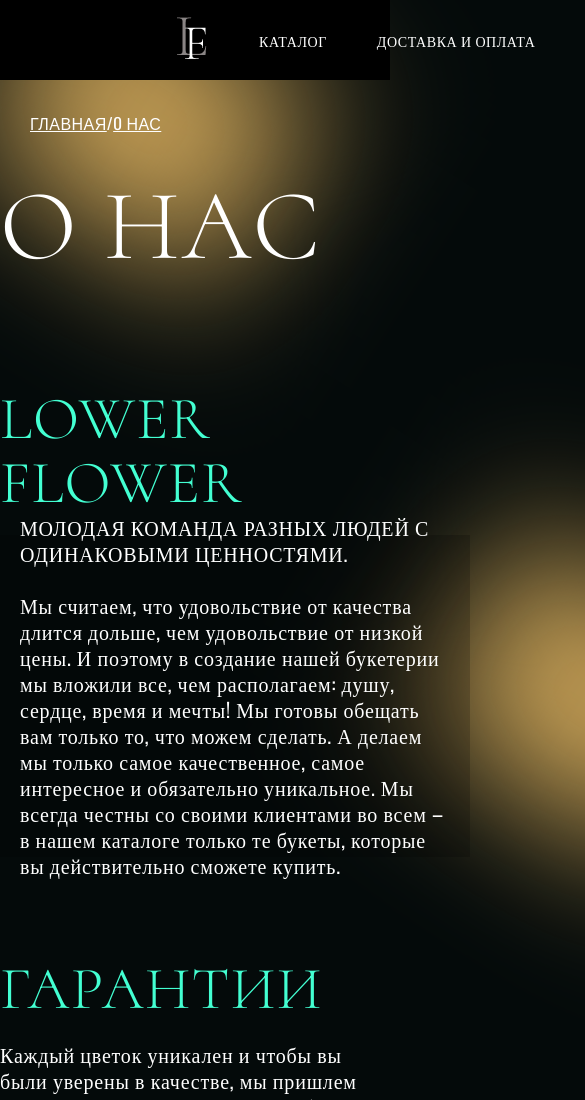
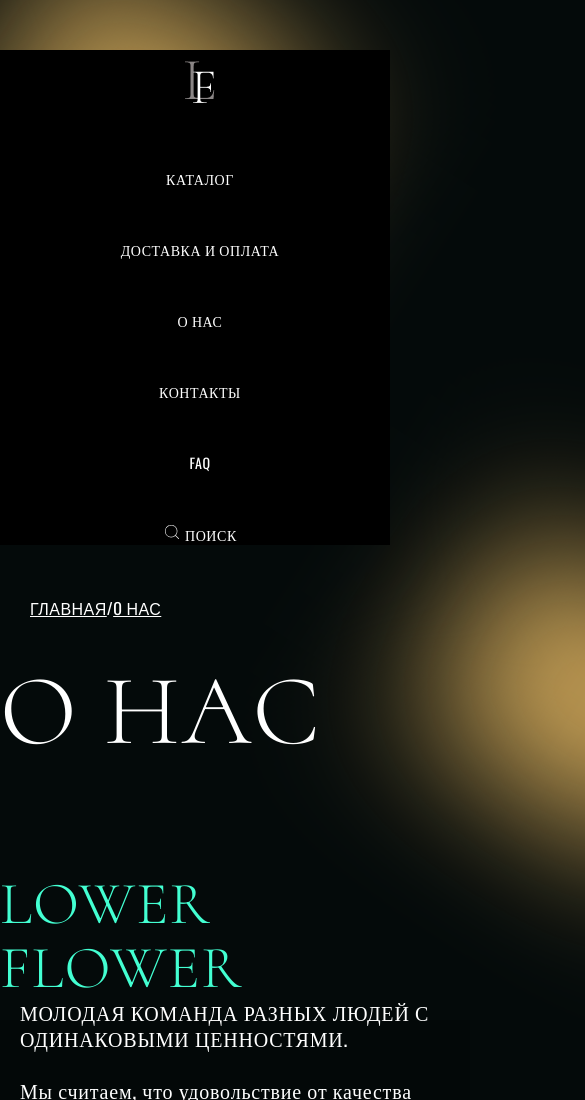
Before and after one commit to DenisRose/Exam, a plain HTML site: page adout.html in a window 390 px wide. Shown: the top 1100 px of the page, 585 px wide, since content can reach past the window. Drawn offline with nearby package versions, Linux system fonts and the light colour scheme.

Commit message:
Update style_about.css

```diff
--- a/style_about.css
+++ b/style_about.css
@@ -366,4 +366,13 @@ footer {
     flex-flow: column wrap;
     height: auto;
 }
+    .menu {
+        flex-direction: column;
+        position: relative;
+        left: 0px;
+        align-items: left;
+        width:  300px;
+        height: auto;
+        margin: 50px;
+    }
 }
```
